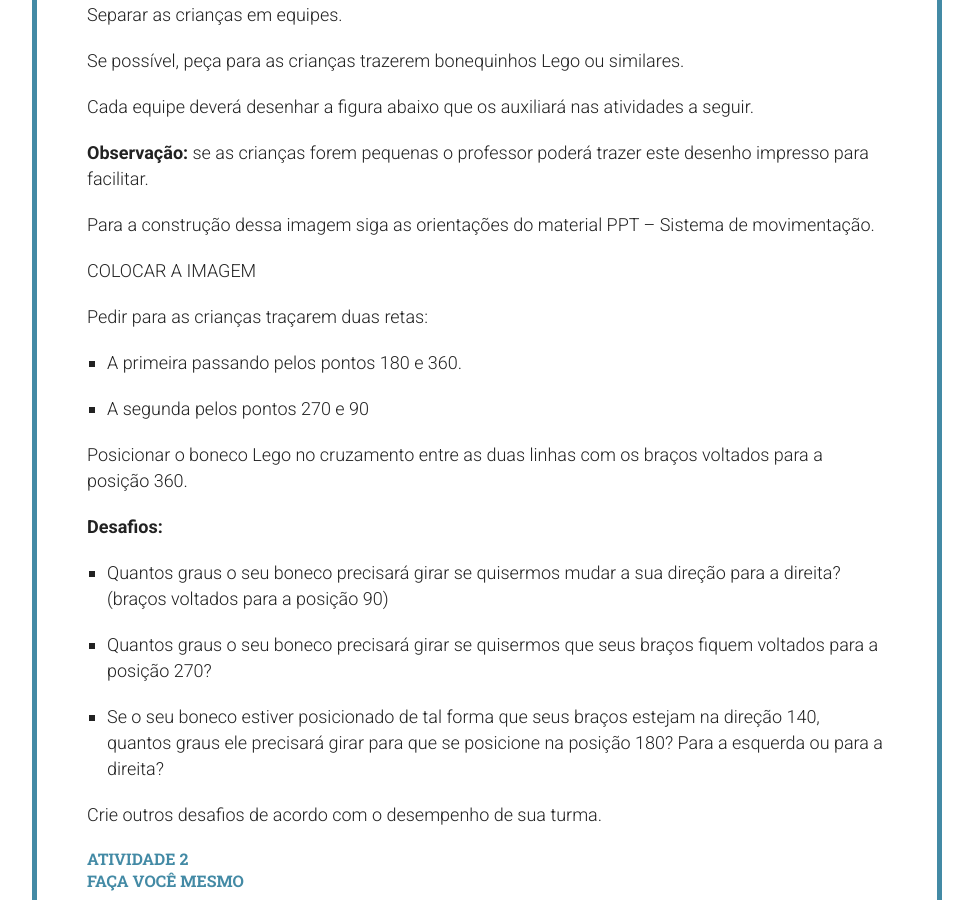
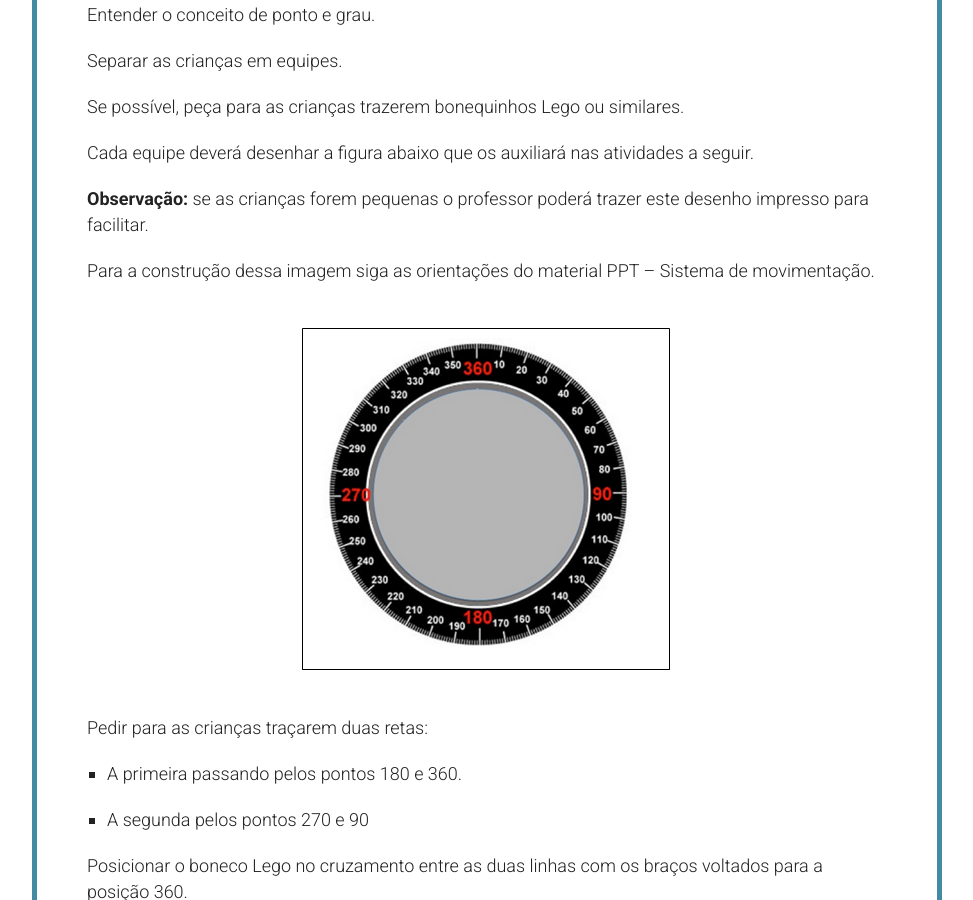
Before and after one commit to Programae/blocos, a Jekyll site: the page built from _posts/2015-01-01-aula06.md, in a window 1280 px wide and 900 px high, scrolled down 4664 px. Shown: the whole window, without its empty margins (153-1126 px from the left). Built offline with Jekyll 4.4.1, drawn with Linux system fonts in a browser that asks for light colours; nearby versions of some CDN libraries; library files that are not in the unit come from our copies.

Commit message:
Aula 6 atualização

```diff
--- a/_posts/2015-01-01-aula06.md
+++ b/_posts/2015-01-01-aula06.md
@@ -56,9 +56,11 @@ tags: [scratch, codeorg, programaê, tutorial]
 **Materiais de apoio**
 
 [Sistema de Movimentação no Blockly](/blocos/pdf/Sistemademoviventacao-blockly.pdf)
+
 [Sistema de cores](/blocos/pdf/cores.pdf)
 
 ## Preparação
+
 ### Antes da aula
 
  - Realizar o download dos vídeos
@@ -67,6 +69,7 @@ tags: [scratch, codeorg, programaê, tutorial]
 ## Desenvolvimento
 
 ### Atividade 1
+
 **Entendendo o sistema de posicionamento e direcionamento**
 
 Utilizar a apresentação **“Sistema de movimentação no Blockly”** para entender a forma como o objeto se posiciona e se desloca na área determinada.
@@ -84,7 +87,8 @@ Cada equipe deverá desenhar a figura abaixo que os auxiliará nas atividades a
 Para a construção dessa imagem siga as orientações do material PPT – Sistema de movimentação.
 
 
-COLOCAR A IMAGEM
+![](/blocos/imagens/aula6-1.png)
+
 
 Pedir para as crianças traçarem duas retas:
 
@@ -104,6 +108,7 @@ Posicionar o boneco Lego no cruzamento entre as duas linhas com os braços volta
 Crie outros desafios de acordo com o desempenho de sua turma.
 
 ### Atividade 2
+
 ### Faça você mesmo
 
 Realizar as atividades de 1 a 10 sugeridas na fase 5 **(O Artista)** do curso Introdutório de 20 horas.
@@ -127,6 +132,7 @@ Pedir para os alunos entrarem novamente na atividade 10 – code.org (O artista)
 
 
 ## Avaliação/reflexão
+
 ### Reflexão com os alunos
 
 Realizar uma autoavaliação é muito importante neste processo de produção. Incentive os alunos a analisarem se todos os objetivos propostos no início da aula foram atingidos e quais foram as dificuldades encontradas ao longo do caminho.
```
